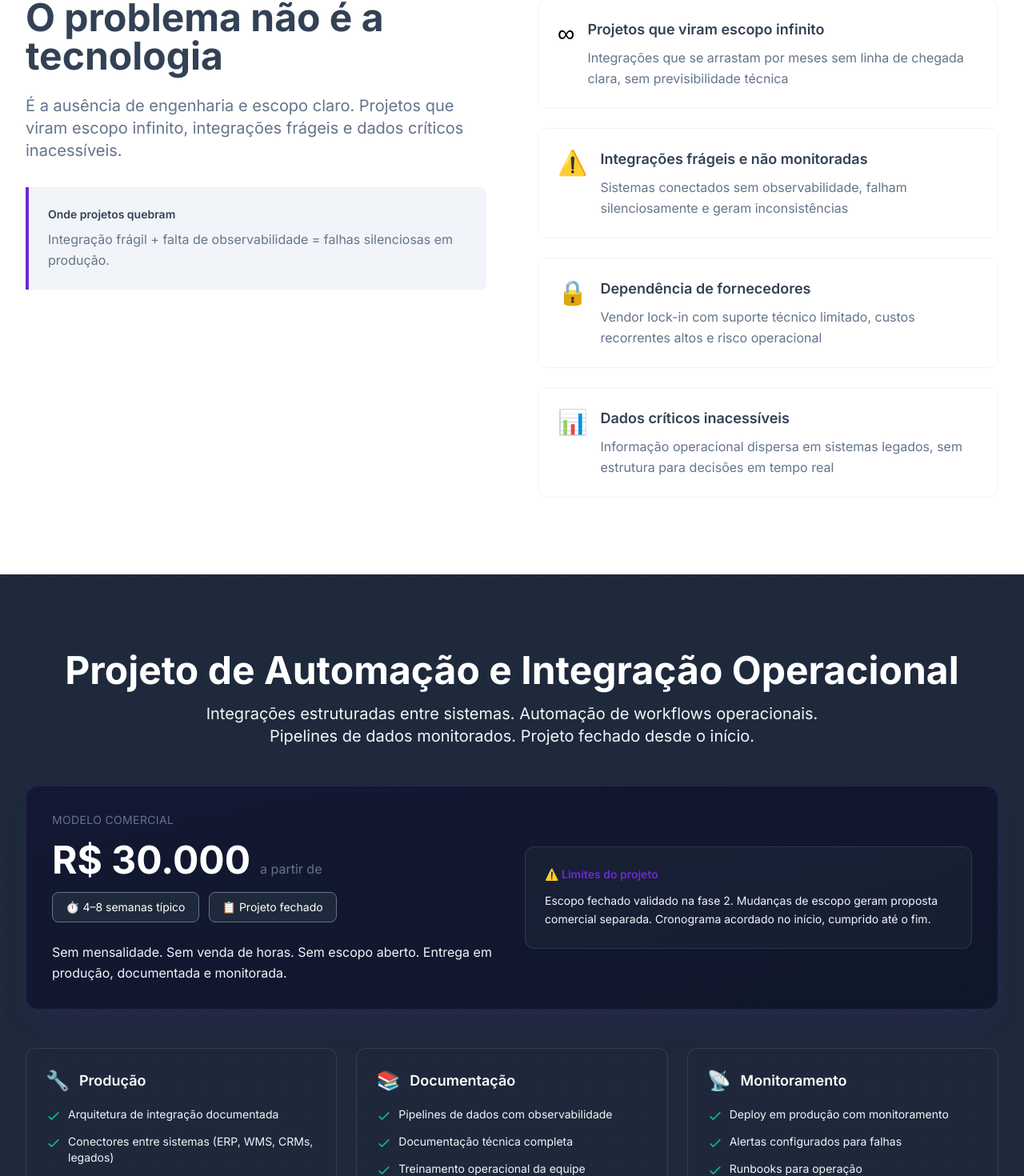
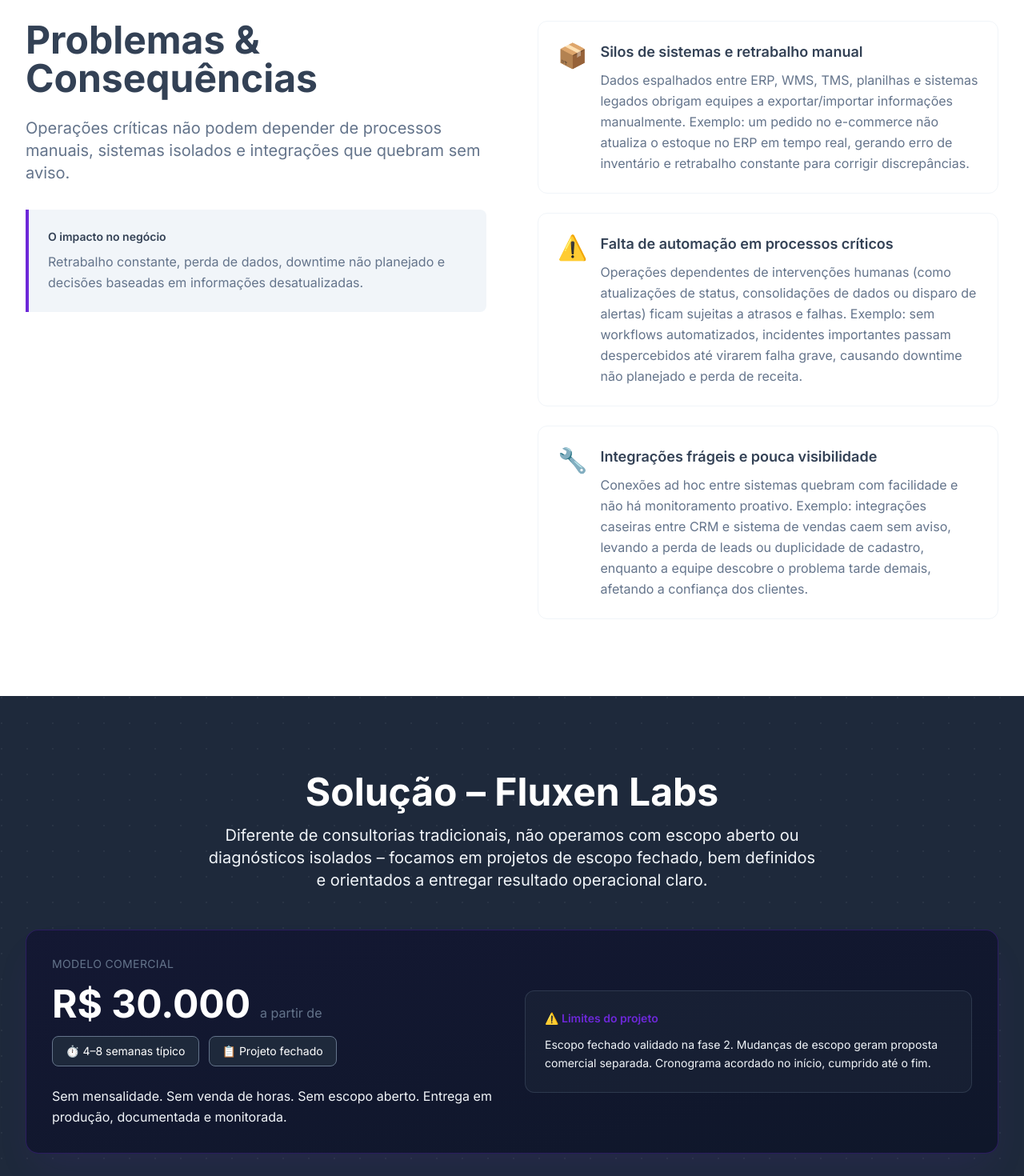
Before and after one commit to fluxen-labs/landing-page, a Next.js app: page / in a window 1280 px wide. Shown: the part 1090-2560 px from the top of the page at 80% size. Built offline with nearby package versions, Linux system fonts and the light colour scheme.

Commit message:
feat: Adicionar seção de Cases e atualizar conteúdo das seções existentes na landing page

```diff
--- a/app/page.tsx
+++ b/app/page.tsx
@@ -1,6 +1,7 @@
 import Hero from '@/components/sections/Hero'
 import Problem from '@/components/sections/Problem'
 import Offer from '@/components/sections/Offer'
+import Cases from '@/components/sections/Cases'
 import Method from '@/components/sections/Method'
 import Services from '@/components/sections/Services'
 import CTA from '@/components/sections/CTA'
@@ -12,6 +13,7 @@
       <Hero />
       <Problem />
       <Offer />
+      <Cases />
       <Method />
       <Services />
       <CTA />
--- /dev/null
+++ b/components/sections/Cases.tsx
@@ -0,0 +1,157 @@
+'use client'
+
+import { motion } from 'framer-motion'
+import { useState } from 'react'
+import SectionContainer from '@/components/ui/SectionContainer'
+import FadeIn from '@/components/ui/FadeIn'
+
+export default function Cases() {
+  const [activeSlide, setActiveSlide] = useState(0)
+
+  const allCases = [
+    {
+      title: 'Atendimento Omnichannel',
+      industry: 'Locação de Equipamentos',
+      challenge: 'Atendimento fragmentado (WhatsApp, e-mail, telefone) causando desencontro de informações',
+      result: 'Suporte padronizado em todos os canais, eliminando mensagens perdidas e ruídos',
+      metric: '100%',
+      icon: '💬'
+    },
+    {
+      title: 'Ecommerce de Móveis',
+      industry: 'E-commerce de Móveis',
+      challenge: 'Operações manuais intensivas com Mercado Livre e conciliação com ERP',
+      result: 'Alertas de venda em tempo real e conciliação automática livre de erros',
+      metric: '0',
+      icon: '🛋️'
+    },
+    {
+      title: 'Agência de Marketing Esportivo',
+      industry: 'Marketing',
+      challenge: 'Falta de integração entre canais dificultava identificar contatos VIP',
+      result: 'Atendimento prioritário imediato com bots inteligentes e triagem automatizada',
+      metric: 'VIP',
+      icon: '⚽'
+    },
+    {
+      title: 'Cliente RPA – Projetos de IA Escalados',
+      industry: 'Consultoria de IA',
+      challenge: 'Múltiplos projetos simultâneos precisavam acelerar entregas sem sobrecarregar o time',
+      result: 'Modelos de IA mais precisos e agente de vendas inteligente',
+      metric: 'IA',
+      icon: '🤖'
+    },
+    {
+      title: 'Cliente Médico MVP – Pronto-socorro (São Paulo)',
+      industry: 'Saúde',
+      challenge: 'POC de plataforma de atendimento online precisava virar solução robusta',
+      result: 'Sistema pronto para produção em poucas semanas, seguro e escalável',
+      metric: 'MVP',
+      icon: '🏥'
+    },
+    {
+      title: 'Cliente Saúde – Landing Page Integrada',
+      industry: 'Startup EUA',
+      challenge: 'Lançamento rápido com integrações de pagamento e captação de leads',
+      result: 'Plataforma completa processando pagamentos automaticamente',
+      metric: 'USA',
+      icon: '🚀'
+    }
+  ]
+
+  const maxSlides = allCases.length - 1
+
+  return (
+    <section id="cases" className="bg-white py-16 sm:py-24">
+      <SectionContainer>
+        <FadeIn className="text-center mb-12">
+          <h2 className="text-3xl sm:text-4xl lg:text-5xl font-bold text-neutral-800 mb-6">
+            Cases & Experiências Reais
+          </h2>
+          <p className="text-lg text-neutral-600 max-w-2xl mx-auto">
+            Projetos entregues com resultados operacionais concretos
+          </p>
+        </FadeIn>
+
+        {/* Carousel Controls */}
+        <div className="flex items-center justify-end mb-6">
+          <div className="flex gap-2">
+            <button
+              onClick={() => setActiveSlide(Math.max(0, activeSlide - 1))}
+              disabled={activeSlide === 0}
+              className="w-10 h-10 rounded-lg border border-neutral-200 flex items-center justify-center hover:border-primary-purple hover:text-primary-purple transition-colors disabled:opacity-30 disabled:cursor-not-allowed"
+            >
+              <svg className="w-5 h-5" fill="none" viewBox="0 0 24 24" stroke="currentColor">
+                <path strokeLinecap="round" strokeLinejoin="round" strokeWidth={2} d="M15 19l-7-7 7-7" />
+              </svg>
+            </button>
+            <button
+              onClick={() => setActiveSlide(Math.min(maxSlides, activeSlide + 1))}
+              disabled={activeSlide === maxSlides}
+              className="w-10 h-10 rounded-lg border border-neutral-200 flex items-center justify-center hover:border-primary-purple hover:text-primary-purple transition-colors disabled:opacity-30 disabled:cursor-not-allowed"
+            >
+              <svg className="w-5 h-5" fill="none" viewBox="0 0 24 24" stroke="currentColor">
+                <path strokeLinecap="round" strokeLinejoin="round" strokeWidth={2} d="M9 5l7 7-7 7" />
+              </svg>
+            </button>
+          </div>
+        </div>
+
+        {/* Carousel */}
+        <div className="overflow-hidden">
+          <motion.div
+            animate={{ x: `${-activeSlide * 100}%` }}
+            transition={{ duration: 0.5, ease: [0.21, 0.47, 0.32, 0.98] }}
+            className="flex gap-6"
+          >
+            {allCases.map((caseItem, index) => (
+              <div
+                key={index}
+                className="min-w-full md:min-w-[calc(50%-12px)] bg-white border border-neutral-200 rounded-xl p-6 hover:border-primary-purple hover:shadow-lg transition-all duration-300 flex-shrink-0"
+              >
+                <div className="flex items-start justify-between mb-4">
+                  <div className="w-12 h-12 bg-primary-purple/10 rounded-xl flex items-center justify-center text-2xl">
+                    {caseItem.icon}
+                  </div>
+                  <span className="text-xs font-semibold text-neutral-500 uppercase tracking-wider px-2 py-1 bg-neutral-100 rounded">
+                    {caseItem.industry}
+                  </span>
+                </div>
+
+                <h3 className="text-xl font-bold text-neutral-900 mb-3">
+                  {caseItem.title}
+                </h3>
+
+                <p className="text-sm text-neutral-600 mb-4 leading-relaxed">
+                  {caseItem.challenge}
+                </p>
+
+                <div className="pt-4 border-t border-neutral-100">
+                  <div className="flex items-baseline gap-2 mb-2">
+                    <span className="text-3xl font-bold text-primary-purple">{caseItem.metric}</span>
+                  </div>
+                  <p className="text-sm text-neutral-700 font-medium">
+                    {caseItem.result}
+                  </p>
+                </div>
+              </div>
+            ))}
+          </motion.div>
+        </div>
+
+        {/* Carousel Indicators */}
+        <div className="flex justify-center gap-2 mt-6">
+          {allCases.map((_, index) => (
+            <button
+              key={index}
+              onClick={() => setActiveSlide(index)}
+              className={`w-2 h-2 rounded-full transition-all duration-300 ${
+                activeSlide === index ? 'bg-primary-purple w-8' : 'bg-neutral-300'
+              }`}
+            />
+          ))}
+        </div>
+      </SectionContainer>
+    </section>
+  )
+}
--- a/components/sections/Hero.tsx
+++ b/components/sections/Hero.tsx
@@ -40,11 +40,10 @@
               <Logo variant="light" width={220} />
             </div>
             <h1 className="text-4xl sm:text-5xl lg:text-6xl font-bold leading-tight mb-6 tracking-tight">
-              Engenharia de Automação para Operações Críticas
+              Automação Inteligente para Operações Críticas
             </h1>
             <p className="text-lg sm:text-xl text-neutral-100 mb-8 leading-relaxed max-w-2xl">
-              Integrações entre ERP, WMS, TMS, CRMs e sistemas legados. Pipelines de dados estruturados.
-              Automação de regras de negócio em ambientes produtivos. Escopo fechado, previsibilidade técnica.
+              Reduza riscos, elimine processos manuais e antecipe falhas conectando seus sistemas críticos de ponta a ponta. Fluxen Labs entrega integração de ERP, WMS, TMS, CRM e legados com escopo fechado e entregas técnicas claras, garantindo resultados operacionais concretos.
             </p>
 
             <div className="flex flex-col sm:flex-row gap-4 mb-6">
--- a/components/sections/Method.tsx
+++ b/components/sections/Method.tsx
@@ -8,35 +8,35 @@
   const phases = [
     {
       number: '01',
-      title: 'Levantamento Direcionado',
+      title: 'Levantamento Inicial',
       duration: '1 semana',
-      objective: 'Validar interfaces, riscos e premissas técnicas',
-      outputs: ['Mapeamento de sistemas', 'Identificação de riscos', 'Validação de escopo'],
-      deliverable: 'Documento de arquitetura atual'
+      objective: 'Imersão no ambiente do cliente para mapear processos e necessidades',
+      outputs: ['Entrevistas com equipes', 'Análise de sistemas atuais', 'Identificação de pontos de integração', 'Oportunidades de automação'],
+      deliverable: 'Documento de requisitos claro e compartilhado, definindo escopo técnico detalhado e objetivos'
     },
     {
       number: '02',
       title: 'Projeto Executivo',
       duration: '1 semana',
-      objective: 'Definir arquitetura e fechar escopo técnico',
-      outputs: ['Especificação de conectores', 'Definição de APIs', 'Automações mapeadas'],
-      deliverable: 'Cronograma técnico detalhado'
+      objective: 'Elaborar arquitetura da solução e plano de implementação',
+      outputs: ['Fluxos de integração desenhados', 'Seleção de tecnologias (APIs, plataformas, IA)', 'Cronograma e responsáveis definidos', 'Critérios de sucesso estabelecidos'],
+      deliverable: 'Projeto técnico aprovado com diagramas, cronograma fechado (4–8 semanas) e plano de testes'
     },
     {
       number: '03',
       title: 'Implementação',
       duration: '2-4 semanas',
-      objective: 'Desenvolver e testar integrações e automações',
-      outputs: ['Conectores desenvolvidos', 'Workflows automatizados', 'Testes unitários e integração'],
-      deliverable: 'Sistema integrado em homologação'
+      objective: 'Desenvolvimento e validação contínua com o cliente',
+      outputs: ['Código desenvolvido', 'Integrações configuradas', 'Demos semanais e homologação', 'Documentação de uso e monitoramento'],
+      deliverable: 'Solução funcional em ambiente de teste/pré-produção, validada pelo cliente com total transparência'
     },
     {
       number: '04',
-      title: 'Entrega e Treinamento',
-      duration: '1-2 semanas',
-      objective: 'Deploy, validação e capacitação operacional',
-      outputs: ['Deploy em produção', 'Validação operacional', 'Treinamento técnico'],
-      deliverable: 'Sistema em produção + documentação'
+      title: 'Entrega e Monitoramento',
+      duration: '1 semana',
+      objective: 'Deploy em produção com acompanhamento próximo',
+      outputs: ['Deploy realizado', 'Transferência de conhecimento', 'Ferramentas de observabilidade ativadas', 'Logs, alertas e dashboards configurados'],
+      deliverable: 'Go-live bem-sucedido com solução estável, documentada, treinamento realizado e suporte pós-implantação'
     }
   ]
 
--- a/components/sections/Offer.tsx
+++ b/components/sections/Offer.tsx
@@ -6,20 +6,25 @@
 
 export default function Offer() {
   const deliverables = {
-    producao: [
-      'Arquitetura de integração documentada',
-      'Conectores entre sistemas (ERP, WMS, CRMs, legados)',
-      'Automação de workflows e regras de negócio',
+    oqueFazemos: [
+      'Projetos de engenharia de automação sob medida (4–8 semanas)',
+      'Integração de sistemas corporativos (ERP, WMS, TMS, CRM, legados)',
+      'Pipelines de dados monitorados e workflows automatizados',
+      'Escopo fechado, bem definido e orientado a resultado operacional'
     ],
-    documentacao: [
-      'Pipelines de dados com observabilidade',
-      'Documentação técnica completa',
-      'Treinamento operacional da equipe'
+    comoFazemos: [
+      'Automação & Integração de sistemas com IA Aplicada',
+      'Soluções Omnichannel (Chatwoot, WhatsApp API)',
+      'Infraestrutura Cloud & Infra escalável e segura',
+      'BPO Tech para suporte técnico contínuo pós-projeto',
+      'Metodologia que combina tecnologia de ponta e pragmatismo operacional'
     ],
-    monitoramento: [
-      'Deploy em produção com monitoramento',
-      'Alertas configurados para falhas',
-      'Runbooks para operação'
+    oqueEntregamos: [
+      'Sistemas integrados em produção, 100% documentados e monitorados',
+      'Redução de retrabalho manual e eliminação de "gambiarras"',
+      'Visibilidade em tempo real sobre processos automatizados',
+      'Menos erros operacionais e tempos de ciclo mais curtos',
+      'Fluxos de trabalho estáveis com métricas de performance acordadas'
     ]
   }
 
@@ -36,11 +41,10 @@
       <SectionContainer className="relative">
         <FadeIn className="text-center mb-12">
           <h2 className="text-3xl sm:text-4xl lg:text-5xl font-bold mb-4">
-            Projeto de Automação e Integração Operacional
+            Solução – Fluxen Labs
           </h2>
           <p className="text-lg sm:text-xl text-neutral-100 max-w-3xl mx-auto leading-relaxed">
-            Integrações estruturadas entre sistemas. Automação de workflows operacionais.
-            Pipelines de dados monitorados. Projeto fechado desde o início.
+            Diferente de consultorias tradicionais, não operamos com escopo aberto ou diagnósticos isolados – focamos em projetos de escopo fechado, bem definidos e orientados a entregar resultado operacional claro.
           </p>
         </FadeIn>
 
@@ -99,9 +103,9 @@
         {/* Deliverables - 3 columns */}
         <div className="grid md:grid-cols-3 gap-6">
           {[
-            { title: 'Produção', items: deliverables.producao, icon: '🔧' },
-            { title: 'Documentação', items: deliverables.documentacao, icon: '📚' },
-            { title: 'Monitoramento', items: deliverables.monitoramento, icon: '📡' }
+            { title: 'O que fazemos', items: deliverables.oqueFazemos, icon: '🎯' },
+            { title: 'Como fazemos', items: deliverables.comoFazemos, icon: '⚙️' },
+            { title: 'O que entregamos', items: deliverables.oqueEntregamos, icon: '✅' }
           ].map((category, catIndex) => (
             <motion.div
               key={catIndex}
--- a/components/sections/Problem.tsx
+++ b/components/sections/Problem.tsx
@@ -7,24 +7,19 @@
 export default function Problem() {
   const problems = [
     {
-      title: 'Projetos que viram escopo infinito',
-      description: 'Integrações que se arrastam por meses sem linha de chegada clara, sem previsibilidade técnica',
-      icon: '∞'
+      title: 'Silos de sistemas e retrabalho manual',
+      description: 'Dados espalhados entre ERP, WMS, TMS, planilhas e sistemas legados obrigam equipes a exportar/importar informações manualmente. Exemplo: um pedido no e-commerce não atualiza o estoque no ERP em tempo real, gerando erro de inventário e retrabalho constante para corrigir discrepâncias.',
+      icon: '📦'
     },
     {
-      title: 'Integrações frágeis e não monitoradas',
-      description: 'Sistemas conectados sem observabilidade, falham silenciosamente e geram inconsistências',
+      title: 'Falta de automação em processos críticos',
+      description: 'Operações dependentes de intervenções humanas (como atualizações de status, consolidações de dados ou disparo de alertas) ficam sujeitas a atrasos e falhas. Exemplo: sem workflows automatizados, incidentes importantes passam despercebidos até virarem falha grave, causando downtime não planejado e perda de receita.',
       icon: '⚠️'
     },
     {
-      title: 'Dependência de fornecedores',
-      description: 'Vendor lock-in com suporte técnico limitado, custos recorrentes altos e risco operacional',
-      icon: '🔒'
-    },
-    {
-      title: 'Dados críticos inacessíveis',
-      description: 'Informação operacional dispersa em sistemas legados, sem estrutura para decisões em tempo real',
-      icon: '📊'
+      title: 'Integrações frágeis e pouca visibilidade',
+      description: 'Conexões ad hoc entre sistemas quebram com facilidade e não há monitoramento proativo. Exemplo: integrações caseiras entre CRM e sistema de vendas caem sem aviso, levando a perda de leads ou duplicidade de cadastro, enquanto a equipe descobre o problema tarde demais, afetando a confiança dos clientes.',
+      icon: '🔧'
     }
   ]
 
@@ -35,19 +30,18 @@
           {/* Left: Text */}
           <FadeIn>
             <h2 className="text-3xl sm:text-4xl lg:text-5xl font-bold text-neutral-800 mb-6 leading-tight">
-              O problema não é a tecnologia
+              Problemas & Consequências
             </h2>
             <p className="text-lg sm:text-xl text-neutral-500 leading-relaxed mb-8">
-              É a ausência de engenharia e escopo claro. Projetos que viram escopo infinito,
-              integrações frágeis e dados críticos inacessíveis.
+              Operações críticas não podem depender de processos manuais, sistemas isolados e integrações que quebram sem aviso.
             </p>
 
             <div className="bg-neutral-100 border-l-4 border-primary-purple rounded-r-lg p-6">
               <p className="text-sm font-semibold text-neutral-800 mb-2">
-                Onde projetos quebram
+                O impacto no negócio
               </p>
               <p className="text-neutral-500 leading-relaxed">
-                Integração frágil + falta de observabilidade = falhas silenciosas em produção.
+                Retrabalho constante, perda de dados, downtime não planejado e decisões baseadas em informações desatualizadas.
               </p>
             </div>
           </FadeIn>
```
Also changed, not shown: components/sections/CTA.tsx (+3 -4 lines).
